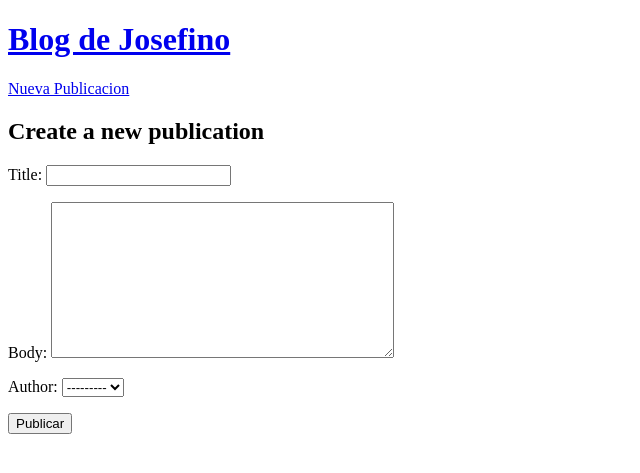
After one commit to Reynerestrada3/blog-django-v1, a Django app: page /publication/new in a window 1280 px wide. The commit adds this page. Shown: the top 473 px of the page, without its empty margins (0-640 px from the left). Run offline with Django 5.2, Linux system fonts and the light colour scheme; data comes from the database, SQL or seed files in the repository; both versions use the stored data as it was after the commit.

Commit message:
create done

```diff
--- a/blog/models.py
+++ b/blog/models.py
@@ -1,4 +1,5 @@
 from django.db import models
+from django.urls import reverse
 
 # Create your models here.
 class Publication(models.Model):
@@ -13,3 +14,6 @@ class Publication(models.Model):
 
     def _str_(self):
         return self.title
+
+    def get_absolute_url(self):
+        return reverse('publication-detail', kwargs={'pk': self.pk})
--- a/blog/urls.py
+++ b/blog/urls.py
@@ -1,7 +1,12 @@
 from django.urls import path
-from .views import PublicationListView, PublicationDetailView
+from .views import (
+                        PublicationListView,
+                        PublicationDetailView,
+                        PublicationCreateView,
+                    )
 
 urlpatterns = [
     path('', PublicationListView.as_view(), name='publications-list'),
     path('publication/<int:pk>/', PublicationDetailView.as_view(), name='publication-detail'),
+    path('publication/new', PublicationCreateView.as_view(), name='publication-create'),
 ]
--- a/blog/views.py
+++ b/blog/views.py
@@ -1,5 +1,6 @@
 from .models import Publication
 from django.views.generic import ListView, DetailView
+from django.views.generic.edit import CreateView
 
 # Create your views here.
 class PublicationListView (ListView):
@@ -9,3 +10,8 @@ class PublicationListView (ListView):
 class PublicationDetailView(DetailView):
     model = Publication
     template_name = 'publication-details.html'
+
+class PublicationCreateView(CreateView):
+    model = Publication
+    template_name = 'publication-create.html'
+    fields = ['title', 'body', 'author']
--- a/templates/_base.html
+++ b/templates/_base.html
@@ -6,8 +6,13 @@
 <body>
     <header>
         <h1><a href="{% url 'publications-list' %}">Blog de Josefino</a></h1>
+        <div>
+            <a href="{% url 'publication-create' %}">Nueva Publicacion</a>
+
+        </div>
     </header>
     {% block content %}
+
     {% endblock content %}
 </body>
 </html>
--- /dev/null
+++ b/templates/publication-create.html
@@ -0,0 +1,11 @@
+{% extends "_base.html" %}
+
+{% block content %}
+    <h2>Create a new publication</h2>
+    <form method="post">
+        {% csrf_token %}
+        {{ form.as_p }}
+        <button type="submit">Publicar</button>
+    </form>
+
+{% endblock content %}
```
Also changed, not shown: db.sqlite3.
